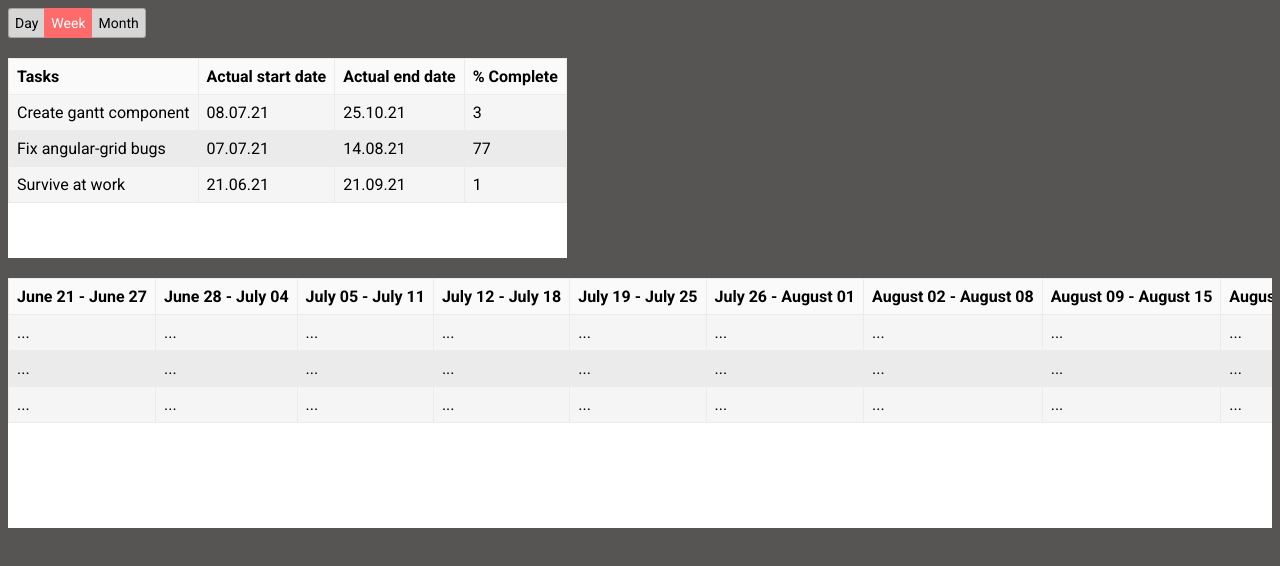
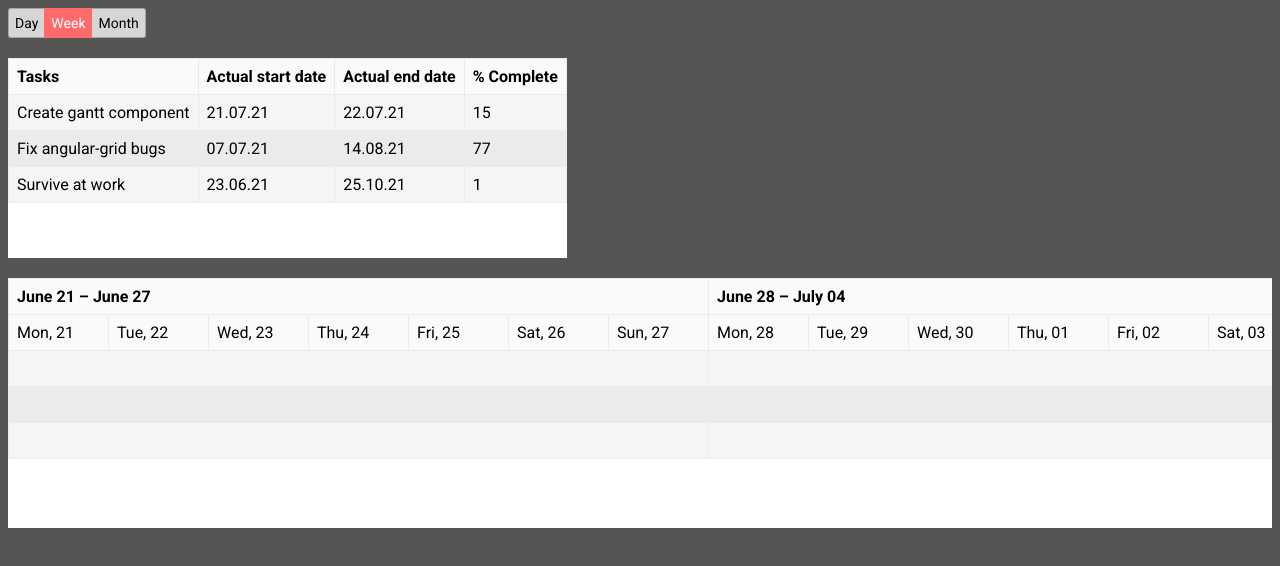
Before and after one commit to Overfirst/angular-gantt, an Angular app: page / in a window 1280 px wide. Shown: the top 566 px of the page. Built offline with nearby package versions, Linux system fonts and the light colour scheme.

Commit message:
Вывод детальных дат для дней и недель

```diff
--- a/src/app/app.component.ts
+++ b/src/app/app.component.ts
@@ -10,9 +10,9 @@ export class AppComponent {
   public tasks: GanttTask[] = [
     {
       name: 'Create gantt component',
-      startDate: new Date(2021, 6, 8),
-      endDate: new Date(2021, 9, 25),
-      readyPercent: 3
+      startDate: new Date(2021, 6, 21),
+      endDate: new Date(2021, 6, 22),
+      readyPercent: 15
     },
     {
       name: 'Fix angular-grid bugs',
@@ -22,8 +22,8 @@ export class AppComponent {
     },
     {
       name: 'Survive at work',
-      startDate: new Date(2021, 5, 21),
-      endDate: new Date(2021, 8, 21),
+      startDate: new Date(2021, 5, 23),
+      endDate: new Date(2021, 9, 25),
       readyPercent: 1
     }
   ];
--- a/src/app/shared/components/gantt/gantt-timeline/gantt-timeline.component.html
+++ b/src/app/shared/components/gantt/gantt-timeline/gantt-timeline.component.html
@@ -2,18 +2,41 @@
   <table>
     <thead>
       <tr>
-        <td nowrap *ngFor="let part of periodParts">
+        <td
+          *ngFor="let part of periodParts"
+          [attr.colspan]="service.colspanForHeader(period)"
+          nowrap
+        >
           <ng-container [ngSwitch]="period">
-            <span *ngSwitchCase="'Day'">{{ part | date:"MMMM, dd" }}</span>
-            <span *ngSwitchCase="'Week'">{{ part | date:"MMMM dd" }} - {{ service.weekEnd(part) | date:"MMMM dd" }}</span>
-            <span *ngSwitchCase="'Month'">{{ part | date:"MMMM YYYY" }}</span>
+            <span *ngSwitchCase="'Day'">{{ part.main | date:"MMMM, dd" }}</span>
+            <span *ngSwitchCase="'Week'">{{ part.main | date:"MMMM dd" }} – {{ service.weekEnd(part.main) | date:"MMMM dd" }}</span>
+            <span *ngSwitchCase="'Month'">{{ part.main | date:"MMMM YYYY" }}</span>
           </ng-container>
         </td>
+      </tr>
+
+      <tr>
+        <ng-container *ngFor="let part of periodParts">
+          <td
+            *ngFor="let detail of part.detail"
+            [attr.colspan]="service.colspanForDetail(period)"
+            nowrap
+          >
+            <ng-container [ngSwitch]="period">
+              <span *ngSwitchCase="'Day'">{{ detail | date:"HH:mm" }}</span>
+              <span *ngSwitchCase="'Week'">{{ detail | date:"ccc, dd" }}</span>
+              <span *ngSwitchCase="'Month'">{{ detail | date:"dd.MM" }} – {{ service.weekEnd(detail) | date:"dd.MM" }}</span>
+            </ng-container>
+          </td>
+        </ng-container>
       </tr>
     </thead>
     <tbody>
       <tr *ngFor="let task of tasks">
-        <td *ngFor="let part of periodParts">...</td>
+        <td
+          *ngFor="let part of periodParts"
+          [attr.colspan]="service.colspanForHeader(period)"
+        >&nbsp;</td>
       </tr>
     </tbody>
   </table>
--- a/src/app/shared/components/gantt/gantt-timeline/gantt-timeline.component.ts
+++ b/src/app/shared/components/gantt/gantt-timeline/gantt-timeline.component.ts
@@ -1,5 +1,5 @@
 import { Component, ChangeDetectionStrategy, Input } from '@angular/core';
-import { GanttPeriod, GanttTask } from '../../../interfaces';
+import { GanttPeriod, GanttTask, PeriodPart } from '../../../interfaces';
 import { GanttService } from '../gantt.service';
 
 @Component({
@@ -9,7 +9,7 @@ import { GanttService } from '../gantt.service';
   changeDetection: ChangeDetectionStrategy.OnPush
 })
 export class GanttTimelineComponent {
-  public periodParts: any[] = [];
+  public periodParts: PeriodPart[];
   private selectedPeriod: GanttPeriod = 'Week';
   private tasksList: GanttTask[] = [];
 
--- a/src/app/shared/components/gantt/gantt.service.ts
+++ b/src/app/shared/components/gantt/gantt.service.ts
@@ -1,41 +1,67 @@
 import { Injectable } from '@angular/core';
-import { GanttPeriod, GanttTask } from '../../interfaces';
+import { GanttPeriod, GanttTask, PeriodPart } from '../../interfaces';
 
-@Injectable({providedIn: 'root'})
+@Injectable({ providedIn: 'root' })
 export class GanttService {
-  public calculatePeriodParts(period: GanttPeriod, tasks: GanttTask[]): Date[] {
+  private weekStart(date: Date): Date {
+    const newDate = new Date(date);
+    newDate.setDate(date.getDate() - date.getDay() + (date.getDay() == 0 ? -6 : 1))
+    return newDate;
+  }
+
+  public weekEnd(date: Date): Date {
+    const endDate = new Date(date);
+    endDate.setDate(date.getDate() + 6 - (date.getDay() === 0 ? 6 : date.getDay() - 1));
+    return endDate;
+  }
+
+  public daysInMonth(date: Date): number {
+    return new Date(date.getFullYear(), date.getMonth() + 1, 0).getDate();
+  }
+
+  public calculatePeriodParts(period: GanttPeriod, tasks: GanttTask[]): PeriodPart[] {
     const { minDate, maxDate } = this.getDateLimits(tasks);
 
-    const periodParts: Date[] = [];
-    const different = this.datesDifferent(minDate, maxDate, period);
+    const periodParts: PeriodPart[] = [];
+    let different;
 
     switch (period) {
       case 'Day':
+        different = this.datesDifferent(minDate, maxDate, period);
+        this.partsForDay(different, minDate, periodParts);
+        break;
       case 'Week':
-        for (let i = 0; i <= different; i++) {
-          const date = new Date(minDate);
-          const mul = (period === 'Day') ? 1 : 7;
-
-          date.setDate(date.getDate() + mul * i)
-          periodParts.push(date);
-        }
+        different = this.datesDifferent(this.weekStart(minDate), this.weekEnd(maxDate), period);
+        this.partsForWeek(different, minDate, periodParts);
         break;
       case 'Month':
-        for (let i = 0; i <= different; i++) {
-          const date = new Date(minDate);
-          date.setMonth(date.getMonth() + i)
-          periodParts.push(date);
-        }
+        different = this.datesDifferent(minDate, maxDate, period);
+        this.partsForMonth(different, minDate, periodParts);
         break;
     }
 
     return periodParts;
   }
 
-  public weekEnd(date: Date): Date {
-    const endDate = new Date(date);
-    endDate.setDate(date.getDate() + 6);
-    return endDate;
+  public colspanForHeader(period: GanttPeriod): number {
+    switch (period) {
+      case 'Day':
+        return 24;
+      case 'Week':
+        return 7;
+      case 'Month':
+        return 30;
+    }
+  }
+
+  public colspanForDetail(period: GanttPeriod): number {
+    switch (period) {
+      case 'Day':
+      case 'Week':
+        return 1;
+      case 'Month':
+        return 7;
+    }
   }
 
   private getDateLimits(tasks: GanttTask[]): { minDate: Date, maxDate: Date } {
@@ -62,19 +88,61 @@ export class GanttService {
         result = diff / (7 * 24 * 3600 * 1000);
         break;
       case 'Month':
-        const firstYear = first.getFullYear();
-        const firstMonth = first.getMonth();
-
-        const secondYear = second.getFullYear();
-        const secondMonth = second.getMonth();
-
-        result = (secondMonth + 12 * secondYear) - (firstMonth + 12 * firstYear);
+        result = (second.getMonth() + 12 * second.getFullYear()) - (first.getMonth() + 12 * first.getFullYear());
         break;
     }
 
     const different = parseInt(result.toString());
-    console.log(`date different (${period}):`, different);
+    console.log(`dates different (${period}):`, different);
 
     return different;
   }
+
+  private partsForDay(different: number, date: Date, periodParts: PeriodPart[]): void {
+    for (let i = 0; i <= different; i++) {
+      const mainDate = new Date(date);
+      mainDate.setDate(mainDate.getDate() + i);
+
+      const detailDates: Date[] = [];
+
+      for (let j = 0; j <= 23; j++) {
+        const detailDate = new Date(mainDate);
+        detailDate.setHours(detailDate.getHours() + j);
+        detailDates.push(detailDate);
+      }
+
+      const periodPart: PeriodPart = {
+        main: mainDate,
+        detail: detailDates
+      };
+
+      periodParts.push(periodPart);
+    }
+  }
+
+  private partsForWeek(different: number, date: Date, periodParts: PeriodPart[]): void {
+    for (let i = 0; i <= different; i++) {
+      const mainDate = this.weekStart(date);
+      mainDate.setDate(mainDate.getDate() + 7 * i);
+
+      const detailDates: Date[] = [];
+
+      for (let j = 0; j <= 6; j++) {
+        const detailDate = new Date(mainDate);
+        detailDate.setDate(detailDate.getDate() + j);
+        detailDates.push(detailDate);
+      }
+
+      const periodPart: PeriodPart = {
+        main: mainDate,
+        detail: detailDates
+      };
+
+      periodParts.push(periodPart);
+    }
+  }
+
+  private partsForMonth(different: number, date: Date, periodParts: PeriodPart[]): void {
+
+  }
 }
--- a/src/app/shared/interfaces.ts
+++ b/src/app/shared/interfaces.ts
@@ -11,3 +11,8 @@ export interface PeriodSettings {
   name: GanttPeriod;
   title: string;
 }
+
+export interface PeriodPart {
+  main: Date,
+  detail: Date[]
+}
```
